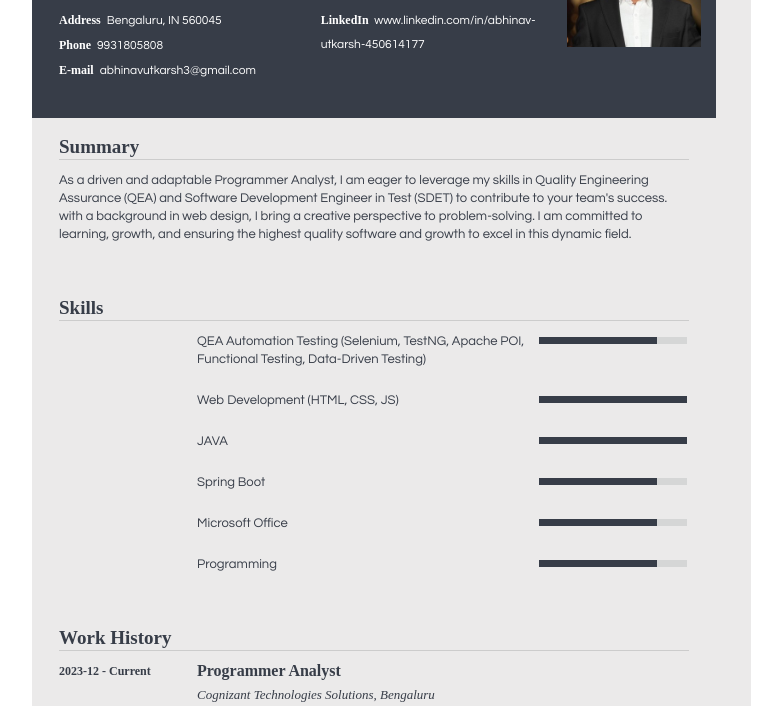
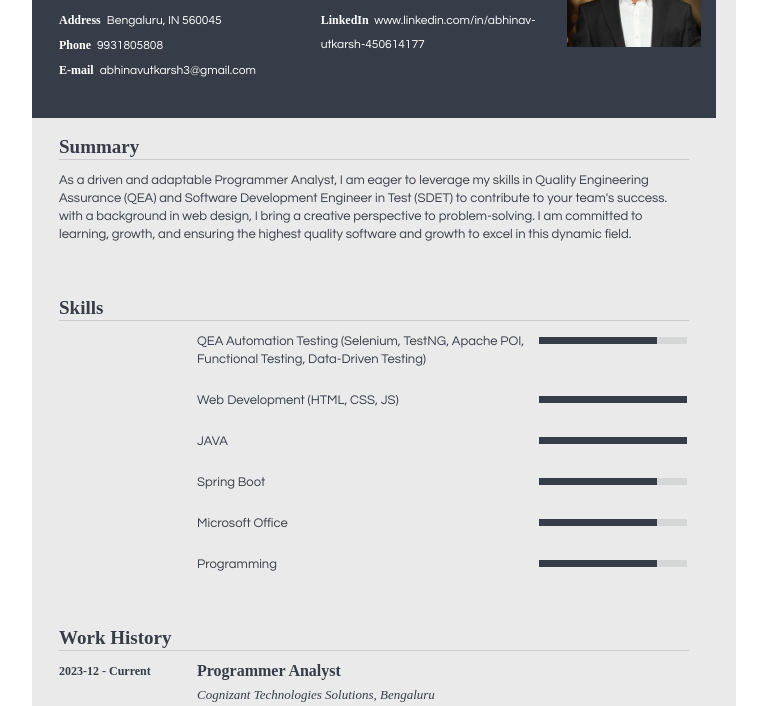
Before and after one commit to Abhinav-utkarsh/Abhinav_Utkarsh_Resume, a plain HTML site: page index.html in a window 1280 px wide. Shown: the part 173-879 px from the top of the page, without its empty margins (288-1070 px from the left). Drawn offline with Linux system fonts and the light colour scheme; a web font is replaced by a local one.

Commit message:
Update index.html

```diff
--- a/index.html
+++ b/index.html
@@ -5,7 +5,7 @@
     <meta name="viewport" content="width=device-width, initial-scale=1.0">
     <title>Abhinav Utkarsh Resume</title>
 </head>
-<body style="margin-left: 25%; margin-right: 18.8%; margin-top: 50px; margin-bottom: 50px;">
+<body style="margin-left: 25%; margin-right: 20%; margin-top: 50px; margin-bottom: 50px;">
     <div class="d-flex body-resume" style="background-color: rgb(235, 234, 234);">
         <div class="preview-container js-document-wrap position-relative " id="resumeDoc">
             <div class="loader-overlay loader-overlay-resume position-absolute d-none" id="resumeLoader">
```
